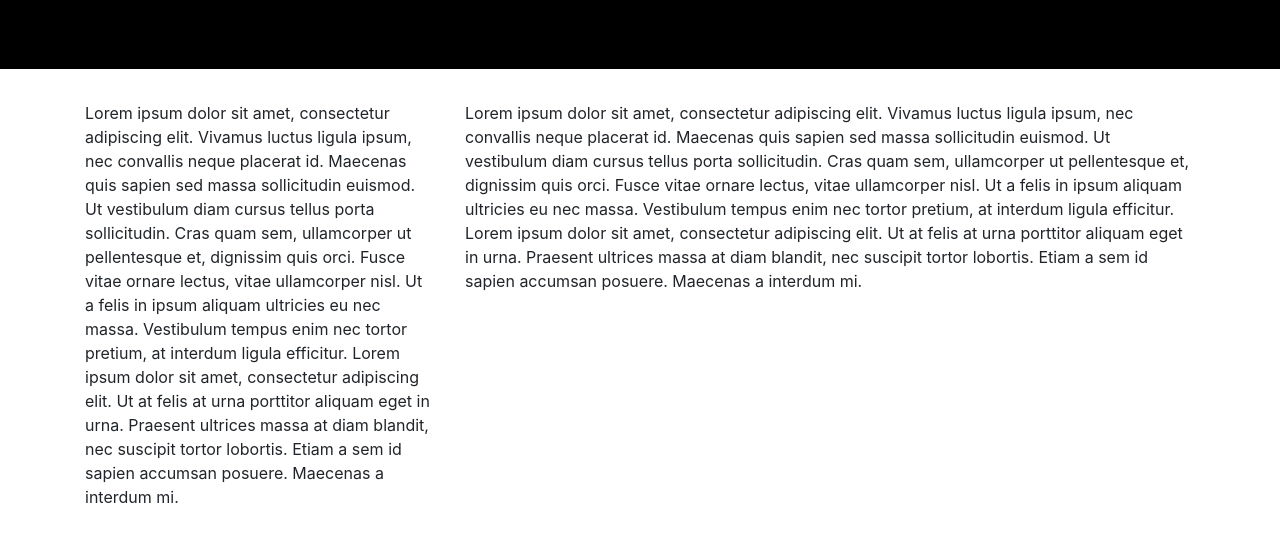
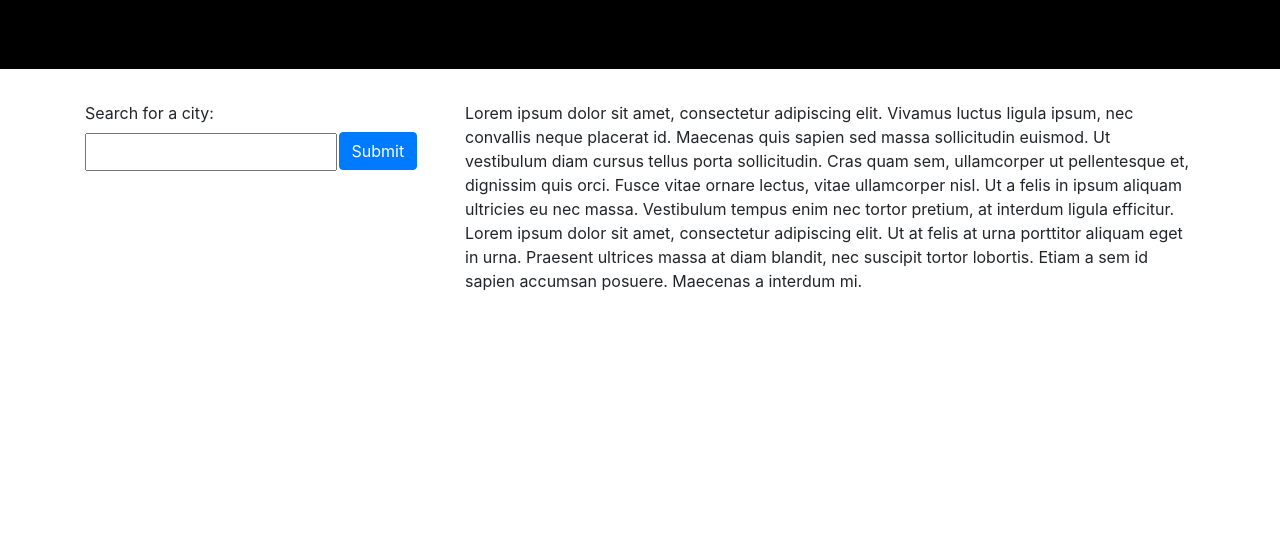
Before and after one commit to John-Paul-Grace/06-Weather-Dashboard, a plain HTML site: page index.html in a window 1280 px wide. Shown: the part 134-676 px from the top of the page. Drawn offline with nearby package versions, Linux system fonts and the light colour scheme.

Commit message:
added input form

```diff
--- a/Assets/CSS/style.css
+++ b/Assets/CSS/style.css
@@ -10,3 +10,13 @@
 .display-4 {
     font-weight: bold;
 }
+
+#city-search {
+    padding: 5px 0px;
+    line-height: 1.5;
+}
+
+#city-submit {
+    margin-top: -5px;
+    margin-left: -3px;
+}
--- a/index.html
+++ b/index.html
@@ -27,7 +27,12 @@
         <main class="container">
             <div class="row">
                 <div class="col-lg-4 col-md-12">
-                    <p>Lorem ipsum dolor sit amet, consectetur adipiscing elit. Vivamus luctus ligula ipsum, nec convallis neque placerat id. Maecenas quis sapien sed massa sollicitudin euismod. Ut vestibulum diam cursus tellus porta sollicitudin. Cras quam sem, ullamcorper ut pellentesque et, dignissim quis orci. Fusce vitae ornare lectus, vitae ullamcorper nisl. Ut a felis in ipsum aliquam ultricies eu nec massa. Vestibulum tempus enim nec tortor pretium, at interdum ligula efficitur. Lorem ipsum dolor sit amet, consectetur adipiscing elit. Ut at felis at urna porttitor aliquam eget in urna. Praesent ultrices massa at diam blandit, nec suscipit tortor lobortis. Etiam a sem id sapien accumsan posuere. Maecenas a interdum mi.</p>
+                    <form>
+                        <label for="city-search">Search for a city:</label>
+                        <br>
+                        <input id="city-search" type="text">
+                        <input id="city-submit" class="btn btn-primary" type="submit">
+                    </form>
                 </div>
                 <div class="col-lg-8 col-md-12">
                     <p>Lorem ipsum dolor sit amet, consectetur adipiscing elit. Vivamus luctus ligula ipsum, nec convallis neque placerat id. Maecenas quis sapien sed massa sollicitudin euismod. Ut vestibulum diam cursus tellus porta sollicitudin. Cras quam sem, ullamcorper ut pellentesque et, dignissim quis orci. Fusce vitae ornare lectus, vitae ullamcorper nisl. Ut a felis in ipsum aliquam ultricies eu nec massa. Vestibulum tempus enim nec tortor pretium, at interdum ligula efficitur. Lorem ipsum dolor sit amet, consectetur adipiscing elit. Ut at felis at urna porttitor aliquam eget in urna. Praesent ultrices massa at diam blandit, nec suscipit tortor lobortis. Etiam a sem id sapien accumsan posuere. Maecenas a interdum mi.</p>
```
